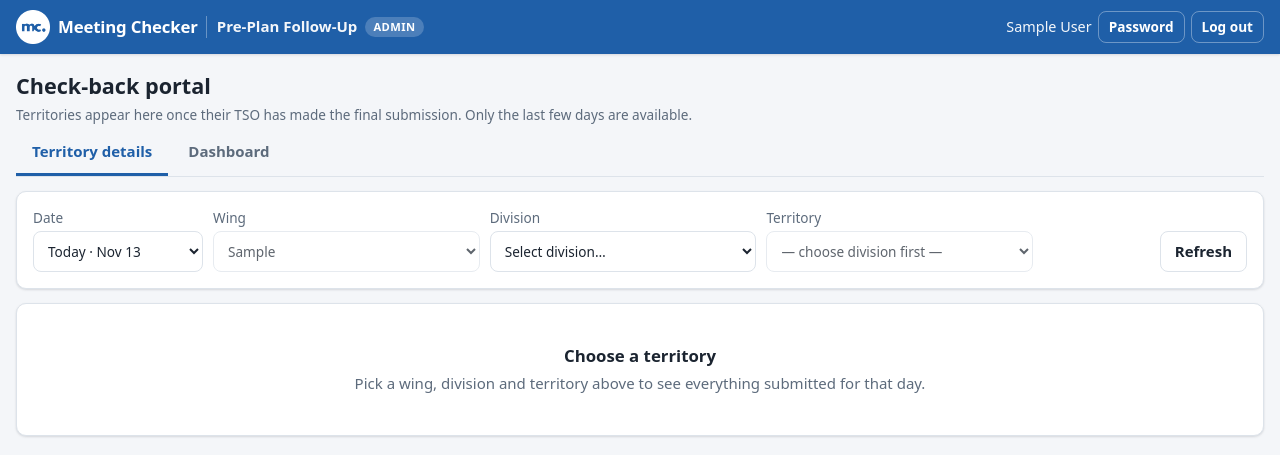
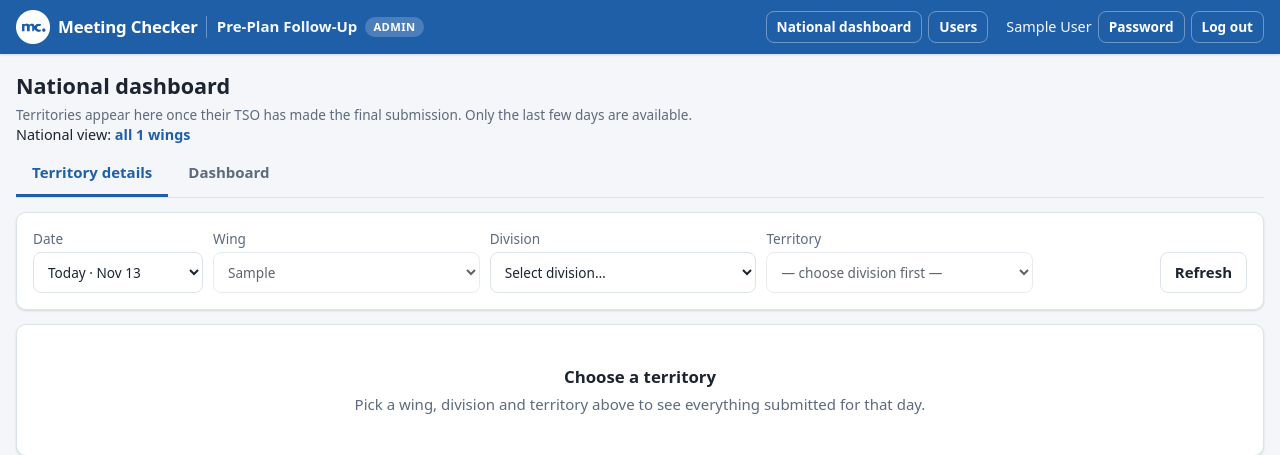
Before and after one commit to asefameerador96-ctrl/Meeting-Checker, a FastAPI app: page /checker in a window 1280 px wide. Shown: the top 455 px of the page. Run offline with FastAPI, Linux system fonts and the light colour scheme; the visitor is signed in with stand-in values (Sample User, id 1); tables that the repository leaves empty hold one stand-in row (values such as "Sample post"); some libraries are stand-ins or nearby versions.

Commit message:
Assign one wing to each checker (01-10); admin National dashboard
- Default wings: checker06 Dhaka North, 07 Dhaka South, 08 Gaibandha, 09 Rangpur, 10 South Bengal
- Admin header links: National dashboard (all wings) + Users; checker page titled National dashboard for admin

Co-Authored-By: Claude Opus 5.5 <noreply@anthropic.com>
Claude-Session: https://claude.ai/code/session_014mnioLJMewMWVD4H5SSgdr

```diff
--- a/app/seed.py
+++ b/app/seed.py
@@ -71,12 +71,12 @@ def _migrate_users_scope_wings():
     _add_column("users", "scope_wings", "TEXT")
 
 
-DEFAULT_SCOPED_CHECKERS = 5  # checker01..checker05 get one wing each; checker06.. get all wings
+DEFAULT_SCOPED_CHECKERS = 10  # checker01..checker10 get one wing each (10 wings); any further checker gets all wings
 
 
 def assign_default_checker_wings(db):
     """Default wing per checker, applied only where scope_wings IS NULL (never assigned), so an admin's
-    later choice is never overwritten. checkerNN (NN <= 5) -> the NN-th wing in seed/territories.csv order."""
+    later choice is never overwritten. checkerNN (NN <= 10) -> the NN-th wing in seed/territories.csv order."""
     wings: list[str] = []
     with open(SEED / "territories.csv", newline="", encoding="utf-8") as f:
         for r in csv.DictReader(f):
--- a/app/static/css/app.css
+++ b/app/static/css/app.css
@@ -22,6 +22,7 @@ h1 { font-size: 1.35rem; margin: 0 0 .25rem; } h2 { font-size: 1.15rem; margin:
 .role-chip { font-size: .7rem; padding: 2px 8px; border-radius: 99px; background: rgba(255,255,255,.2); letter-spacing: .04em; }
 .who { display: flex; align-items: center; gap: 6px; min-width: 0; }
 .who-name { max-width: 40vw; overflow: hidden; text-overflow: ellipsis; white-space: nowrap; opacity: .95; font-size: .9rem; }
+.admin-nav { display: flex; gap: 6px; margin-left: auto; margin-right: 6px; }
 .topbar .btn-ghost { color: #fff; border-color: rgba(255,255,255,.35); }
 .topbar .btn-ghost:hover { background: rgba(255,255,255,.12); }
 
@@ -176,5 +177,6 @@ dialog.lightbox[open] { display: grid; place-items: center; }
   .topbar .btn-sm { padding: 4px 8px; font-size: .8rem; }
 }
 @media (max-width: 360px) { .brand-sub { display: none; } }
+@media (max-width: 640px) { .admin-nav .btn { padding: 4px 8px; font-size: .78rem; } .who-name { display: none; } }
 @media print { .topbar, .sticky-actions, .btn { display: none !important; } }
 .cam-strip .thumb.done .pct { color: #fff; text-shadow: 0 0 4px #000, 0 0 2px #000; }
--- a/app/static/js/checker.js
+++ b/app/static/js/checker.js
@@ -508,6 +508,7 @@
     state.dates = state.hier.viewable_dates || [];
     const mw = state.hier.my_wings, mwEl = qs('#myWings');
     if (mw) { mwEl.innerHTML = `Your wing${mw.length === 1 ? '' : 's'}: <b>${mw.length ? mw.map(esc).join(', ') : 'none assigned — ask the admin'}</b>`; mwEl.classList.remove('hidden'); }
+    else if (document.body.dataset.role === 'admin') { mwEl.innerHTML = `National view: <b>all ${state.hier.wings.length} wings</b>`; mwEl.classList.remove('hidden'); }
     const dateOpts = state.dates.map((d, i) => ({ value: d, label: fmtDay(d, i) }));
     const sd = load('detail') || {}, sb = load('dash') || {};
     setOptions(qs('#dDate'), dateOpts, null, sd.date); setOptions(qs('#bDate'), dateOpts, null, sb.date);
--- a/app/templates/admin.html
+++ b/app/templates/admin.html
@@ -50,7 +50,7 @@
     </div>
     <div class="adm-links">
       <a class="btn btn-ghost btn-sm" id="csvLink" href="/api/admin/users.csv" download>Export all usernames (no passwords)</a>
-      <a class="btn btn-primary btn-sm" href="/checker">Open checker portal</a>
+      <a class="btn btn-primary btn-sm" href="/checker#dashboard">National dashboard (all wings)</a>
     </div>
   </div>
 </section>
--- a/app/templates/base.html
+++ b/app/templates/base.html
@@ -14,13 +14,14 @@
 <link rel="stylesheet" href="/static/css/app.css?v={{ v }}">
 {% block head %}{% endblock %}
 </head>
-<body class="{% block bodyclass %}{% endblock %}">
+<body class="{% block bodyclass %}{% endblock %}" data-role="{{ user.role if user else '' }}">
 {% if user %}
 <header class="topbar">
   <div class="brand">
     <a class="brand-link" href="/" aria-label="Meeting Checker home"><img class="brand-mark" src="/static/img/mark-white.png?v={{ v }}" alt="" width="34" height="34"><span class="brand-name">Meeting Checker</span></a>
     <span class="brand-sub">Pre-Plan Follow-Up</span>
     <span class="role-chip role-{{ user.role }}">{{ user.role|upper }}</span></div>
+  {% if user.role == 'admin' %}<nav class="admin-nav"><a href="/checker#dashboard" class="btn btn-ghost btn-sm">National dashboard</a><a href="/admin" class="btn btn-ghost btn-sm">Users</a></nav>{% endif %}
   <div class="who">
     <span class="who-name" title="{{ user.username }}">{{ user.display_name or user.username }}</span>
     <button class="btn btn-ghost btn-sm" id="btnChangePw" type="button">Password</button>
--- a/app/templates/checker.html
+++ b/app/templates/checker.html
@@ -128,7 +128,7 @@
 <div class="viz-root">
   <div class="page-head">
     <div>
-      <h1>Check-back portal</h1>
+      <h1>{% if user.role == "admin" %}National dashboard{% else %}Check-back portal{% endif %}</h1>
       <p class="muted small">Territories appear here once their TSO has made the final submission. Only the last few days are available.</p>
       <p class="my-wings hidden" id="myWings"></p>
     </div>
```
Also changed, not shown: docs/SPEC.md (+1 -1 lines), tests/e2e_flow.mjs (+1 -1 lines), tests/test_checker_scope.py (+2 -3 lines), README.md.
